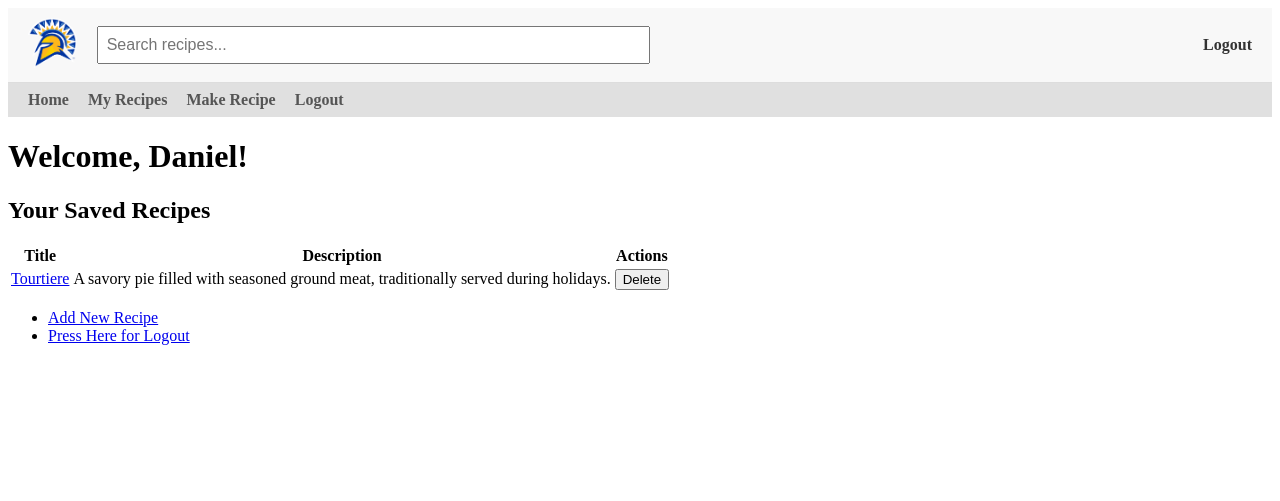
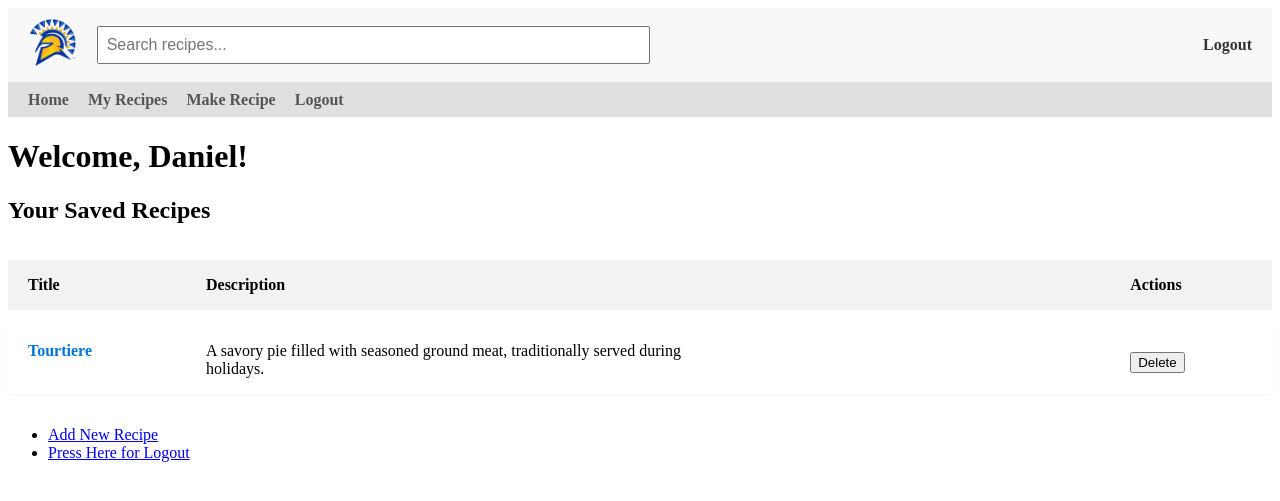
Before and after one commit to dannyvasq/register_here, a Flask app: page /recipes in a window 1280 px wide. Shown: the top 501 px of the page. Run offline with Flask 3, Linux system fonts and the light colour scheme; a user stored in the database is signed in.

Commit message:
Updated the recipes.html

```diff
--- a/templates/recipes.html
+++ b/templates/recipes.html
@@ -8,6 +8,49 @@
 
     <h2>Your Saved Recipes</h2>
 
+    <style>
+        table {
+            width: 100%;
+            border-collapse: separate;
+            border-spacing: 0 16px;
+        }
+
+        th, td {
+            padding: 16px 20px;
+            text-align: left;
+            vertical-align: top;
+        }
+
+        th {
+            background-color: #f2f2f2;
+        }
+
+        td {
+        background-color: #fff;
+        box-shadow: 0 1px 2px rgba(0, 0, 0, 0.05);
+        }
+
+        td a {
+            font-weight: bold;
+            color: #0074D9;
+            text-decoration: none;
+        }
+
+        td a:hover {
+            text-decoration: underline;
+        }
+
+        .delete-button {
+            margin-top: 10px;
+        }
+
+        tr:hover td {
+            background-color: #f9f9f9;
+            cursor: pointer;
+            transition: background-color 0.2s ease;
+        }
+    </style>
+
     <table>
         <tr>
             <th>Title</th>
@@ -17,9 +60,9 @@
         {% for recipe in recipes %}
         <tr>
             <td><a href="{{ url_for('recipe_details', id=recipe.id) }}">{{ recipe.title }}</a></td>
-            <td>{{ recipe.description }}</td>
+            <td><div style="max-width: 500px;">{{ recipe.description }}</div></td>
             <td>
-                <form action="{{ url_for('delete_recipe', id=recipe.id) }}" method="POST" style="display:inline;">
+                <form action="{{ url_for('delete_recipe', id=recipe.id) }}" method="POST" class="delete-button">
                     <button type="submit">Delete</button>
                 </form>
             </td>
```
Also changed, not shown: site.db, 1 other file.
